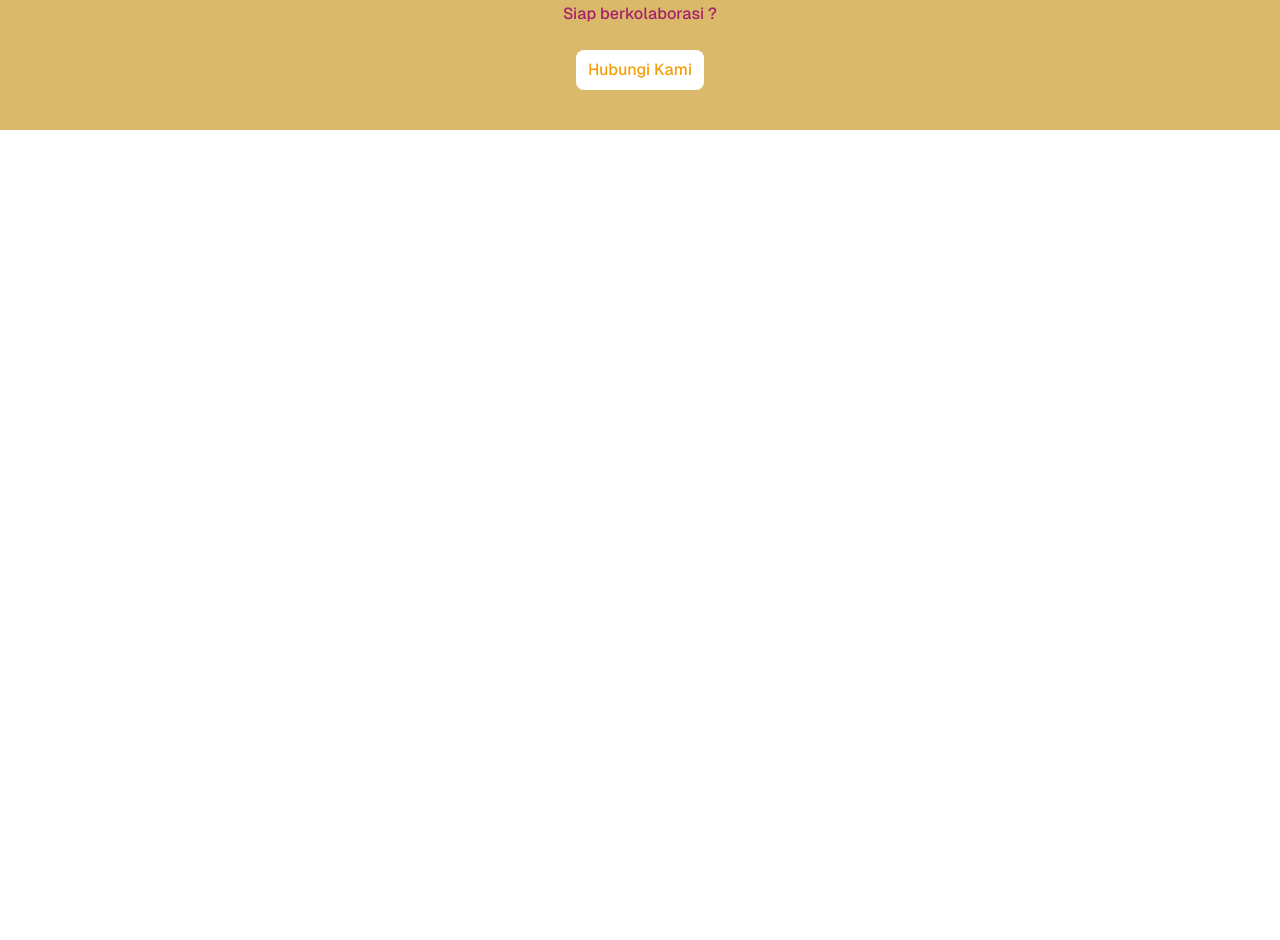
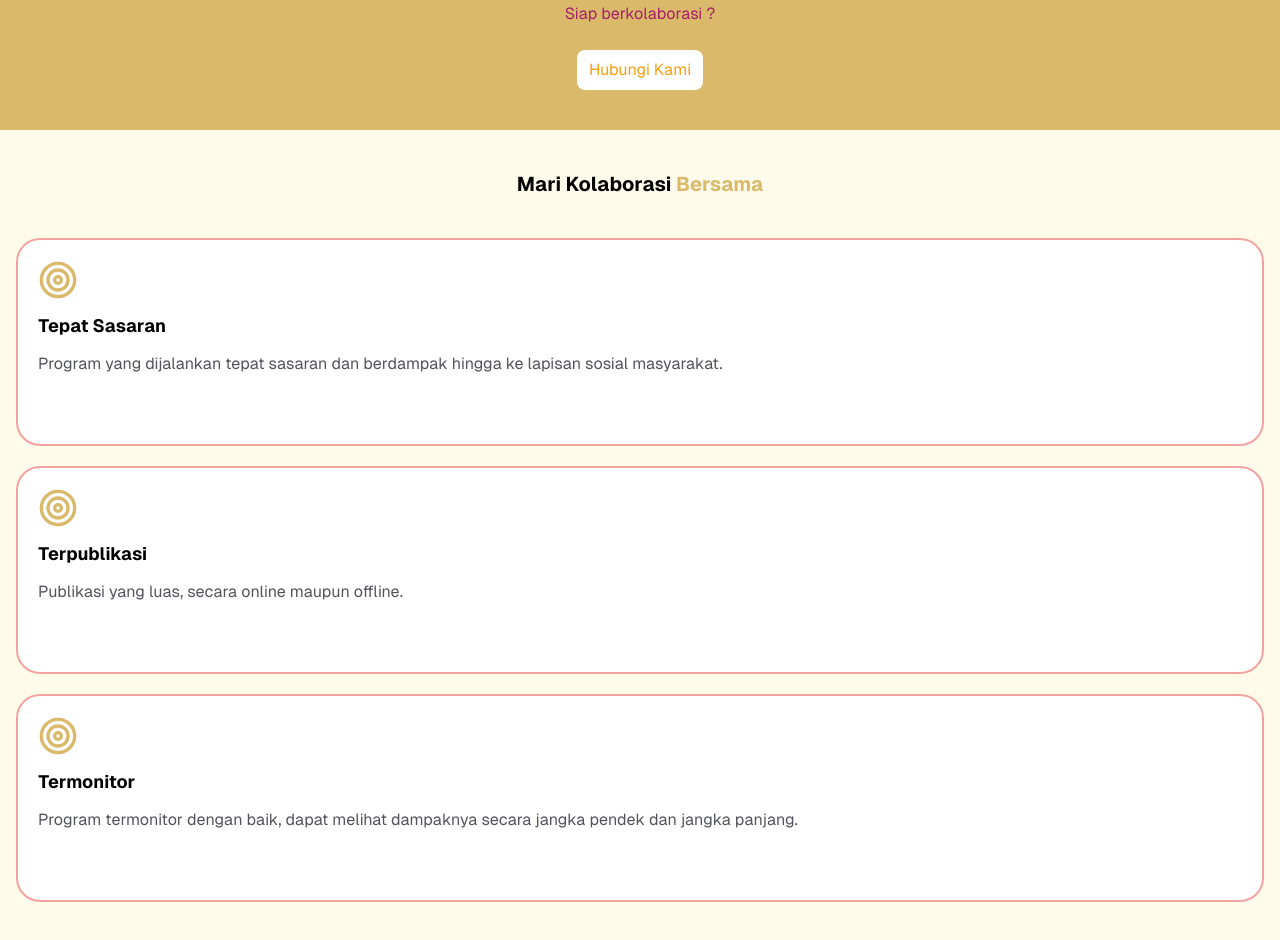
Before and after one commit to daffarian/indonesiaemasmerdeka, a Next.js app: page / in a window 1280 px wide. Shown: the part 1707-2647 px from the top of the page. Before the commit the page ends 1837 px from the top, so only its background shows below. Built offline with nearby package versions, Linux system fonts and the light colour scheme.

Commit message:
add featured

```diff
--- a/src/app/(users)/page.tsx
+++ b/src/app/(users)/page.tsx
@@ -1,10 +1,12 @@
 import HomeSection from "@/components/home/HomeSection";
 import AboutSection from "@/components/home/AboutSection";
+import FeaturedSection from "@/components/home/FeaturedSection";
 export default function Home() {
   return (
     <>
       <HomeSection />
-      <AboutSection/>
+      <AboutSection />
+      <FeaturedSection />
     </>
   );
 }
--- a/src/app/globals.css
+++ b/src/app/globals.css
@@ -2,17 +2,25 @@
 @tailwind components;
 @tailwind utilities;
 
-h1{
-  @apply text-3xl font-extrabold
+h1 {
+  @apply text-3xl font-extrabold;
 }
 
-h2{
-  @apply text-xl font-bold
+h2 {
+  @apply text-xl font-bold;
 }
 
-p, span, div ol, ul, a{
-  @apply font-medium
+h3 {
+  @apply text-lg font-bold;
 }
+
+/* p,
+span,
+div ol,
+ul,
+a {
+  @apply font-medium;
+} */
 
 /* Hamberger */
 /* From Uiverse.io by AKAspidey01 */
--- /dev/null
+++ b/src/components/home/FeaturedSection.tsx
@@ -0,0 +1,35 @@
+import TargetIcon from "../icons/TergetIcon";
+
+export default function FeaturedSection({ className }: { className?: string }) {
+  return (
+    <section className={`${className} py-10 bg-amber-50`}>
+      <h2 className="text-center">
+        Mari Kolaborasi <span className="text-primary">Bersama</span>
+      </h2>
+      <div className="container mt-10 flex flex-col gap-5">
+        <div className="p-5 border-2 border-[#f2a3a0] h-52 rounded-3xl bg-white">
+          <TargetIcon className="text-primary h-10 w-10" />
+          <h3 className="mt-3">Tepat Sasaran</h3>
+          <p className="text-zinc-600 mt-3">
+            Program yang dijalankan tepat sasaran dan berdampak hingga ke
+            lapisan sosial masyarakat.
+          </p>
+        </div>
+        <div className="p-5 border-2 border-[#f2a3a0] h-52 rounded-3xl bg-white">
+          <TargetIcon className="text-primary h-10 w-10" />
+          <h3 className="mt-3">Terpublikasi</h3>
+          <p className="text-zinc-600 mt-3">
+          Publikasi yang luas, secara online maupun offline.
+          </p>
+        </div>
+        <div className="p-5 border-2 border-[#f2a3a0] h-52 rounded-3xl bg-white">
+          <TargetIcon className="text-primary h-10 w-10" />
+          <h3 className="mt-3">Termonitor</h3>
+          <p className="text-zinc-600 mt-3">
+          Program termonitor dengan baik, dapat melihat dampaknya secara jangka pendek dan jangka panjang.
+          </p>
+        </div>
+      </div>
+    </section>
+  );
+}
--- /dev/null
+++ b/src/components/icons/TergetIcon.tsx
@@ -0,0 +1,5 @@
+import { Target } from "lucide-react";
+
+export default function TargetIcon({ className }: { className?: string }) {
+  return <Target className={className} />;
+}
```
